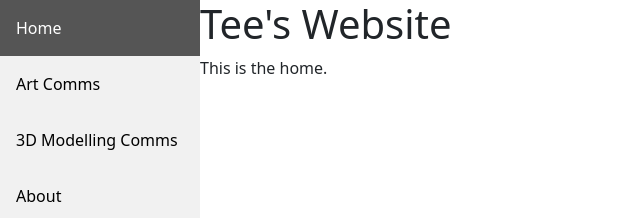
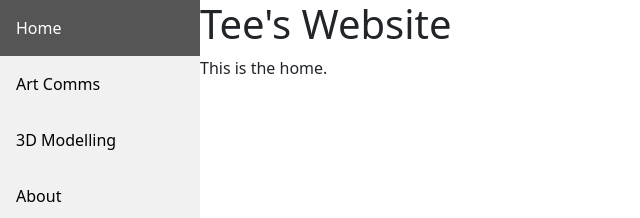
Before and after one commit to tee-doodles/tee-website, an Angular app: page / in a window 1280 px wide. Shown: the top 218 px of the page, without its empty margins (0-640 px from the left). Built offline with nearby package versions, Linux system fonts and the light colour scheme.

Commit message:
fix output path

```diff
--- a/angular.json
+++ b/angular.json
@@ -13,7 +13,7 @@
         "build": {
           "builder": "@angular-devkit/build-angular:browser",
           "options": {
-            "outputPath": "dist/tee-website",
+            "outputPath": "docs/",
             "index": "src/index.html",
             "main": "src/main.ts",
             "polyfills": [
--- a/src/app/app.component.html
+++ b/src/app/app.component.html
@@ -1,7 +1,7 @@
 <div class="sidebar">
     <a href="">Home</a>
     <a href="art">Art Comms</a>
-    <a href="">3D Modelling Comms</a>
+    <a href="">3D Modelling</a>
     <a href="">About</a>
 </div>
 
```
